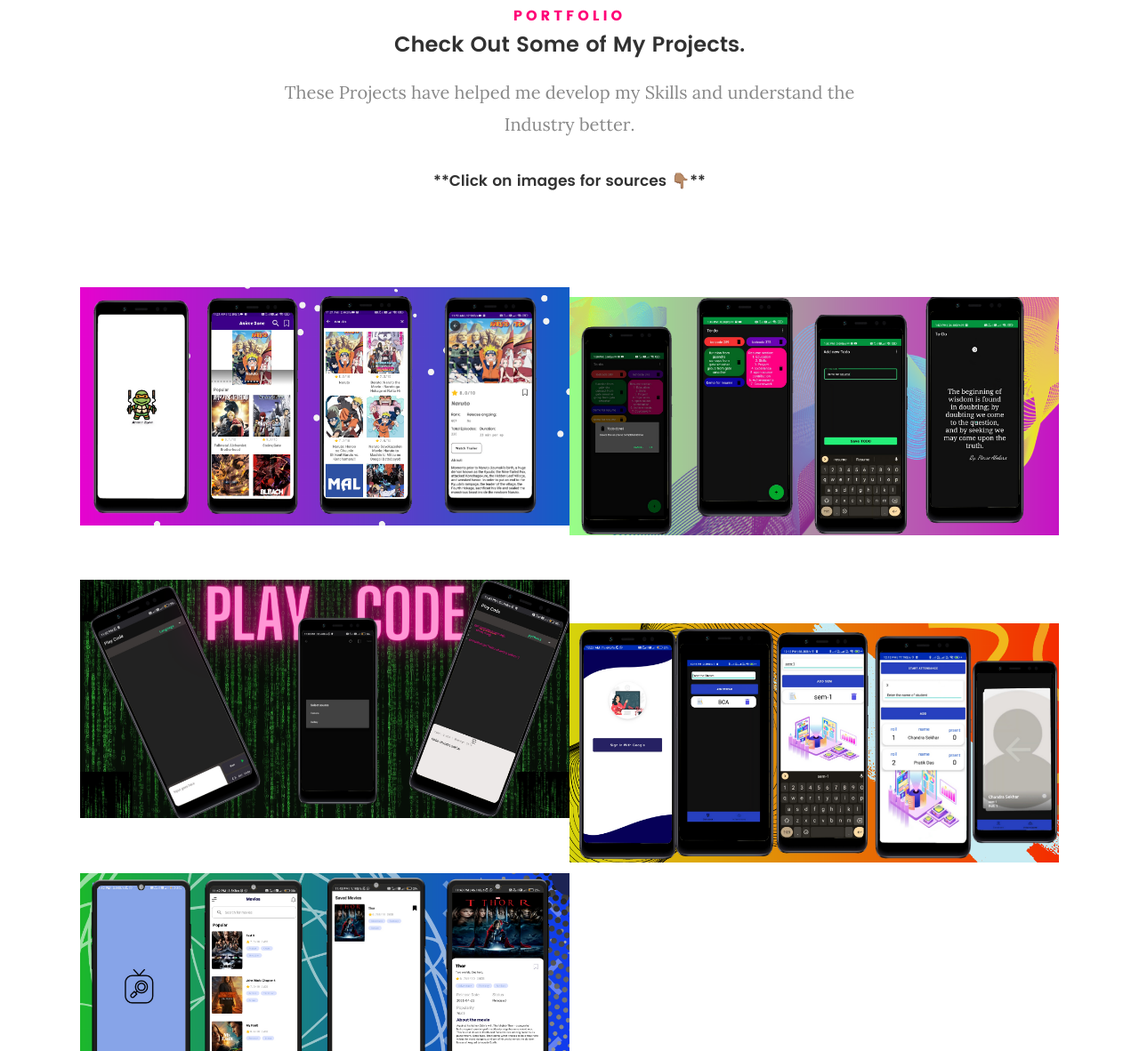
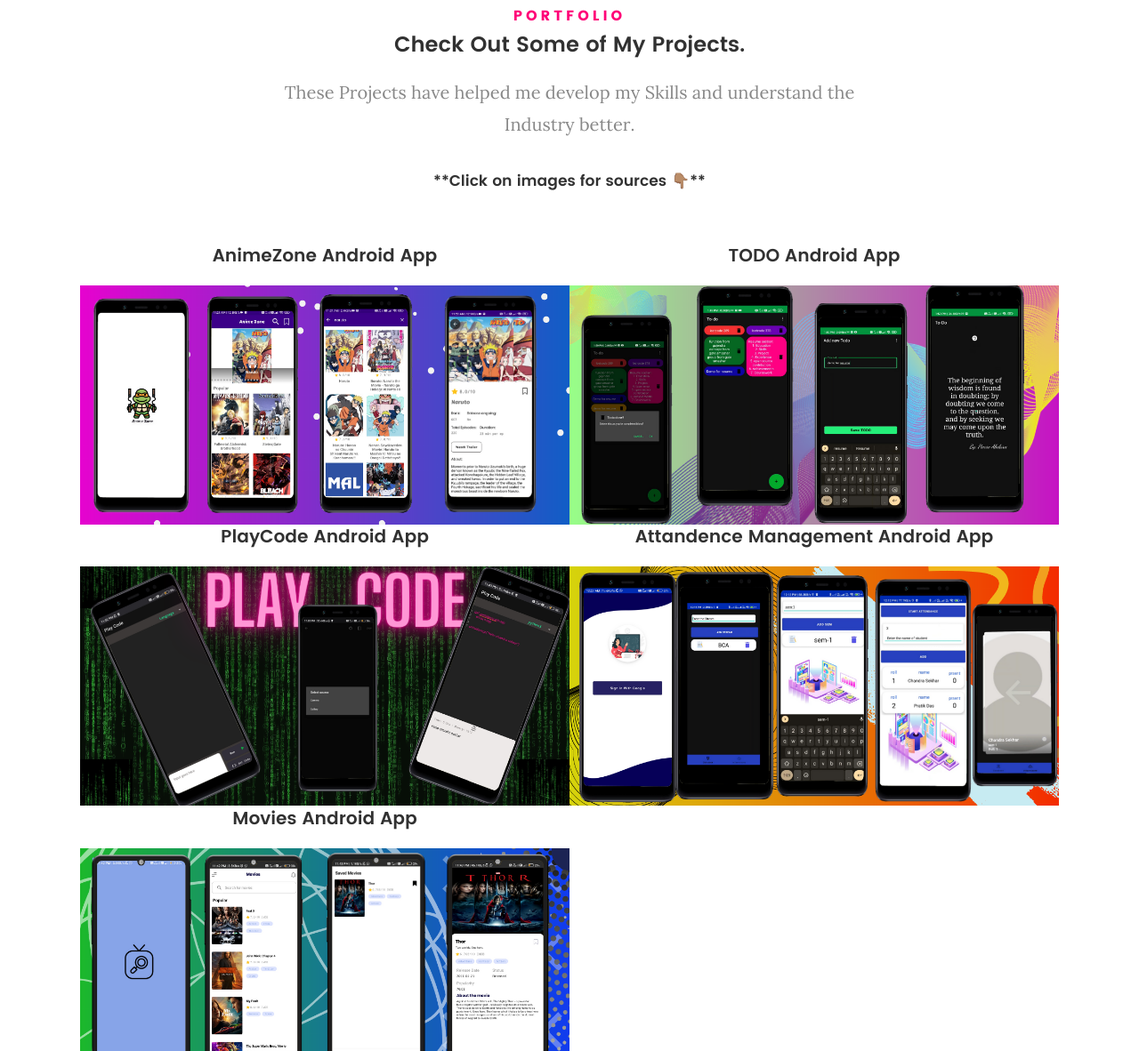
Before and after one commit to Chandra-Sekhar-Bala/chandra-sekhar-bala.github.io, a plain HTML site: page index.html in a window 1280 px wide. Shown: the part 3613-4795 px from the top of the page at 89% size. Drawn offline with Linux system fonts and the light colour scheme; files whose address does not match are found by name.

Commit message:
Text color issue solved

```diff
--- a/index.html
+++ b/index.html
@@ -380,7 +380,7 @@
 		<div class="bgrid folio-item">
 			<center>
 
-				<h3 class="folio-title">AnimeZone Android App</h3>
+			<h3>AnimeZone Android App</h3></b>
 			</center>
 				<div class="item-wrap">
 	               	<img src="images/portfolio/AnimeZone.png" alt="AnimeZone Android Application">
@@ -399,9 +399,7 @@
 
 		<div class="bgrid folio-item">
 			<center>
-
-				<h6 class="folio-title">TODO Android App</h6>
-
+				<h3>TODO Android App</h3>
 			</center>
 	               <div class="item-wrap">
 	               	<img src="images/portfolio/Todo.png" alt="TODO Android Application">
@@ -419,8 +417,11 @@
 	        </div> <!-- /folio-item -->
 
 			<div class="bgrid folio-item">
-					<h6 class="folio-title">PlayCode Android App <h6>
-	               <div class="item-wrap">
+				<center>
+
+					<h3>PlayCode Android App <h3>
+					</center>
+						<div class="item-wrap">
 	               	<img src="images/portfolio/Play_code.png" alt="Mobile Code runner">
 	                  <a href="#modal-06" class="overlay">
 	                     <div class="folio-item-table">
@@ -438,7 +439,7 @@
 	         	<div class="bgrid folio-item">
 
 					<center>
-						<h3 class="folio-title">Attandence Management Android App</h3>
+						<h3 >Attandence Management Android App</h3>
 					</center>
 	               <div class="item-wrap">
 	               	<img src="images/portfolio/Attandence.png" alt="Attandence managemtn application">
@@ -457,7 +458,7 @@
 
 	        		<div class="bgrid folio-item">
 						<center>
-							<h3 class="folio-title">Movies Android App</h3>
+							<h3 >Movies Android App</h3>
 						</center>
 	               <div class="item-wrap">
 	               	<img src="images/portfolio/Movies.png" alt="Movie search and Save android app">
```
